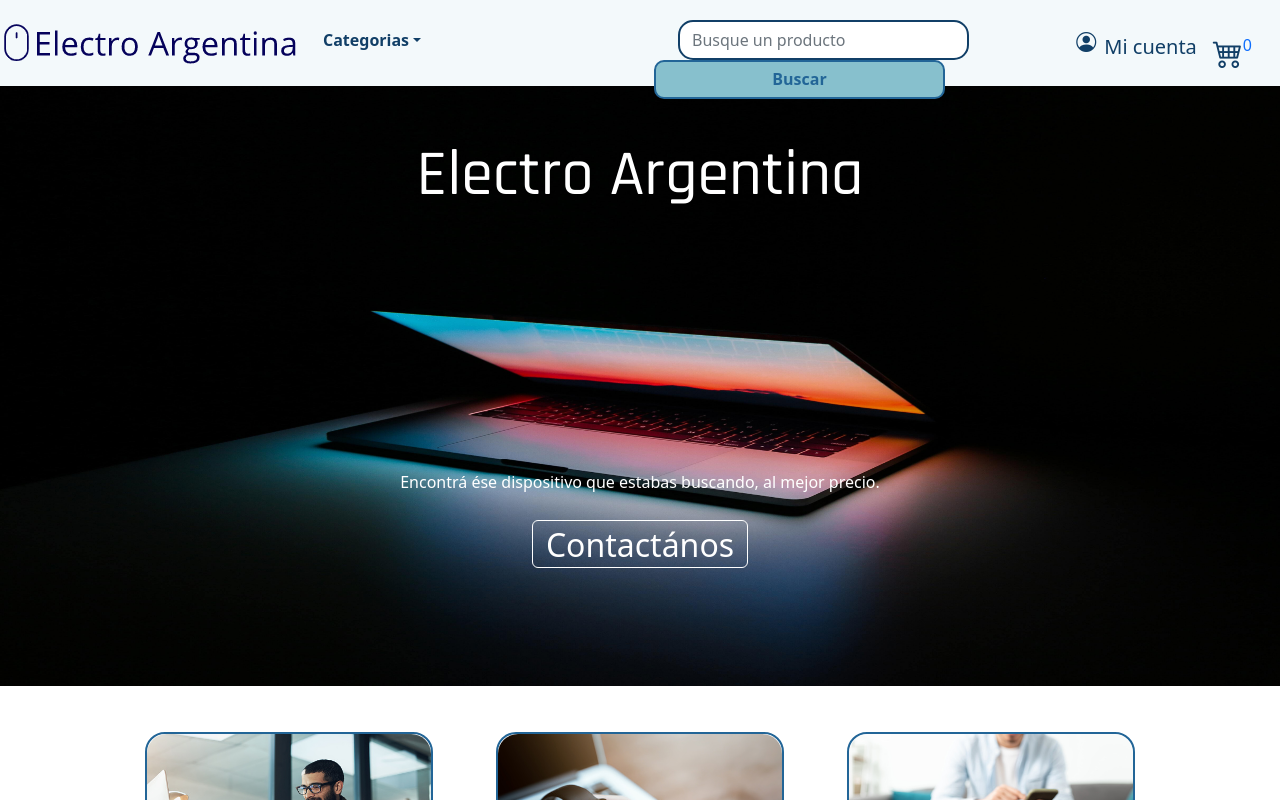
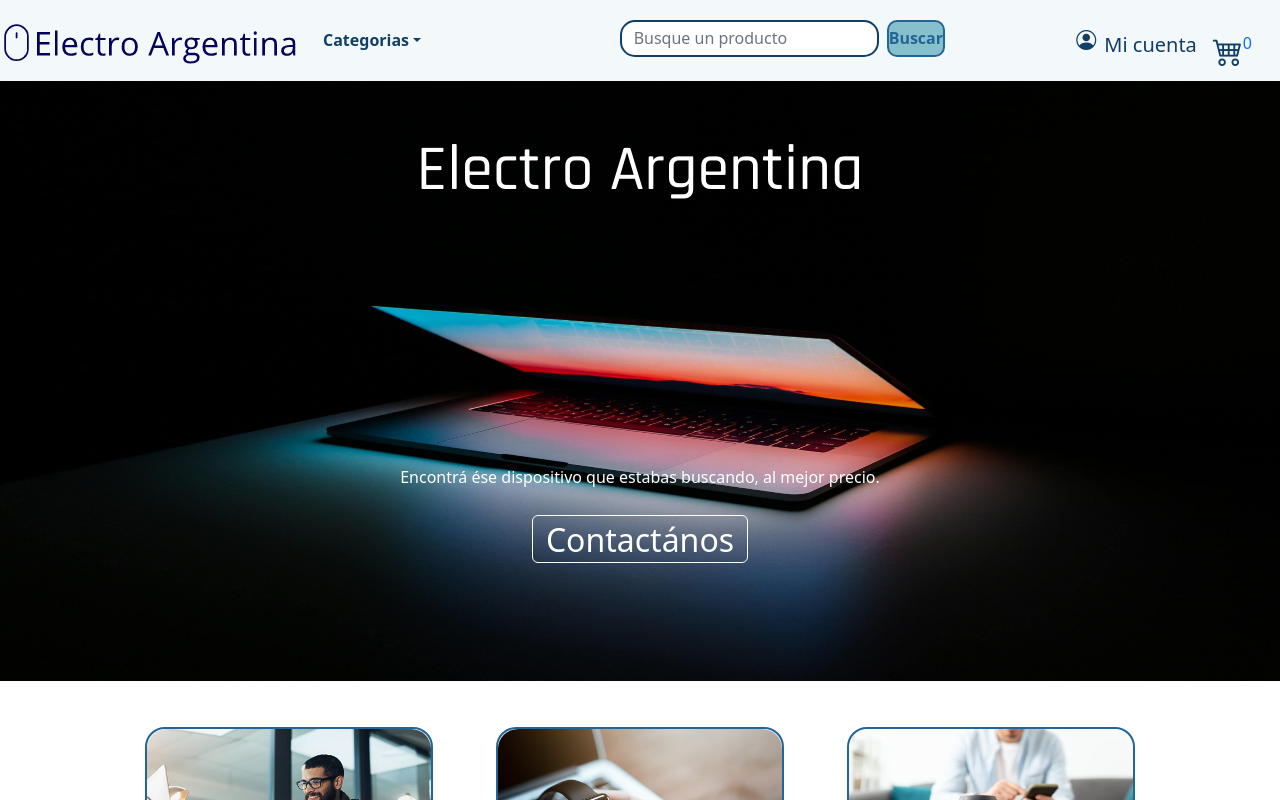
Before and after one commit to AbrahamTrenyan/proyectoFinal, a React (Create React App) app: page / in a window 1280 px wide. Shown: the top 800 px of the page. Built offline with nearby package versions, Linux system fonts and the light colour scheme.

Commit message:
arreglo del navbar

```diff
--- a/src/Components/Navbar/Navbar.js
+++ b/src/Components/Navbar/Navbar.js
@@ -31,8 +31,8 @@ const Navbar = () => {
                         </ul>
                     </li>
                 </ul>
-                <form onSubmit={handleSubmit}>
-                <input className="form-control ms-4 me-2 buscador" type="search" placeholder="Busque un producto" aria-label="Search"  onChange={(e) => handleChange(e)}/>
+                <form onSubmit={handleSubmit} className="d-flex">
+                    <input className="form-control ms-4 me-2 buscador" type="search" placeholder="Busque un producto" aria-label="Search"  onChange={(e) => handleChange(e)}/>
                 <Link to='/busqueda'><button className="buscar fw-bold" type="submit" value={busqueda} >Buscar</button></Link>
                 </form>
 
--- a/src/Components/Navbar/navbar.css
+++ b/src/Components/Navbar/navbar.css
@@ -6,7 +6,7 @@
 
 .buscador{
     border: 2px solid var(--color-letters) !important;
-    width: 400px;
+    width: 100px;
     height: 60%;
     border-radius:15px !important;
 }
```
